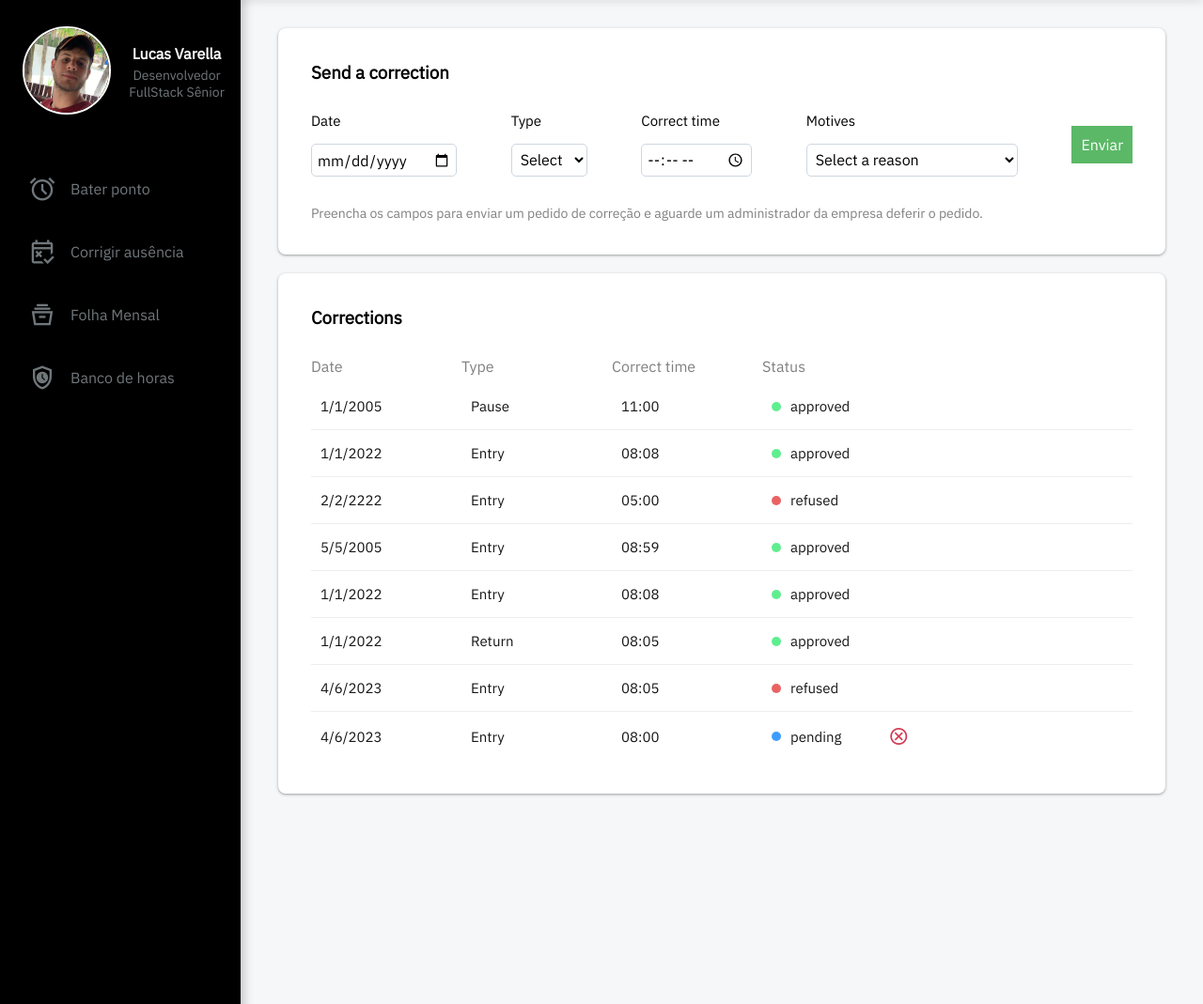
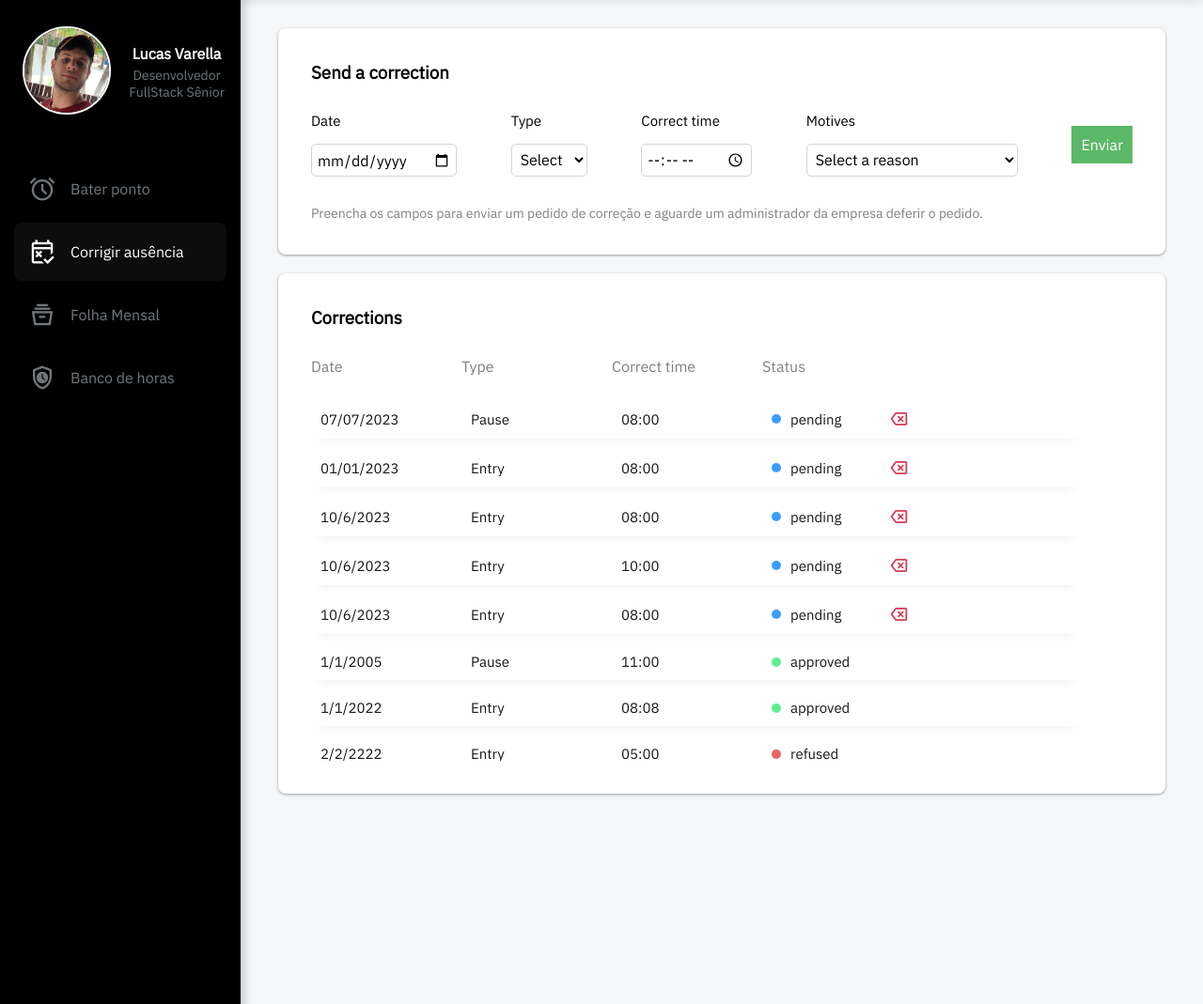
Before and after one commit to LucasVarella/PointSystem, a Django app: page /correction in a window 1280 px wide. Shown: the part 80-1149 px from the top of the page at 94% size. Run offline with Django 4.2, Linux system fonts and the light colour scheme; a user stored in the database is signed in; data comes from the database, SQL or seed files in the repository; both versions use the stored data as it was after the commit; some libraries are stand-ins or nearby versions.

Commit message:
editando corrections

```diff
--- a/myDjango/point/models.py
+++ b/myDjango/point/models.py
@@ -16,8 +16,8 @@ class Point(models.Model):
     )
 
     time = models.CharField(max_length=5, blank=False, default='99:99')
-    day = models.SmallIntegerField(blank=False, default=0)
-    month = models.SmallIntegerField(blank=False, default=0)
+    day = models.CharField(blank=False, default=0, max_length=2)
+    month = models.CharField(blank=False, default=0, max_length=2)
     year = models.CharField(max_length=4, blank =False, default='2023')
     user = models.ForeignKey(User, on_delete=models.CASCADE, blank=False, null=False)
     type = models.CharField(max_length=1, choices=TYPE_CHOICES, blank=False, null=False)
@@ -40,8 +40,8 @@ class Correction(models.Model):
     )
 
     time = models.CharField(max_length=5, blank=False, default='99:99')
-    day = models.SmallIntegerField(blank=False, default=0)
-    month = models.SmallIntegerField(blank=False, default=0)
+    day = models.CharField(blank=False, default="0", max_length=2)
+    month = models.CharField(blank=False, default="0", max_length=2)
     year = models.CharField(max_length=4, blank =False, default='2023')
     user = models.ForeignKey(User, on_delete=models.CASCADE, blank=False, null=False)
     type = models.CharField(max_length=1, choices=TYPE_CHOICES, blank=False, null=False)
--- a/myDjango/point/static/point/css/global.css
+++ b/myDjango/point/static/point/css/global.css
@@ -366,10 +366,11 @@ h2{
     overflow: scroll;
     overflow-x: hidden;
     display: flex;
-    flex-direction: column-reverse;
+    flex-direction: column;
 }
 
 .correction-item{
+    box-shadow: rgba(33, 35, 38, 0.1) 0px 10px 10px -10px;
     border-radius: 8px;
     background-color: white;
     margin: 5px 0px;
--- a/myDjango/point/templates/point/correction.html
+++ b/myDjango/point/templates/point/correction.html
@@ -52,7 +52,7 @@
                     <span>Status</span>
                 </div>
                 <div class="corrections-all-itens">
-                    {% for item in page %}
+                    {% for item in corrections %}
                         <div class="correction-item">
                             <span>{{item.day}}/{{item.month}}/{{item.year}}</span>
 
@@ -76,7 +76,7 @@
                                     {% if item.status == 'P' %}
                                         <div class="status-icon pending"></div>
                                         <span>pending</span>
-                                        <span id="btn-cancel" class="material-symbols-outlined">cancel</span>
+                                        <span id="btn-cancel" class="material-symbols-outlined">backspace</span>
                                     {% endif %}
                                     {% if item.status == 'A' %}
                                         <div class="status-icon approved"></div>
@@ -90,7 +90,7 @@
                                 </div>
 
                         </div>
-                        <hr>
+
                     {% endfor %}
                 <div>
             </div>
--- a/myDjango/point/views.py
+++ b/myDjango/point/views.py
@@ -138,9 +138,9 @@ def correction(request):
         return render(request, "point/login.html")
 
     if request.method == "GET":
-        page = Correction.objects.filter(user = request.user)
+        corrections = reversed(Correction.objects.filter(user = request.user))
 
-        return render(request, "point/correction.html", { "page": page})
+        return render(request, "point/correction.html", { "corrections": corrections, "page": "correction"})
 
     if request.method == "POST":
 
```
Also changed, not shown: myDjango/db.sqlite3, myDjango/point/migrations/0008_alter_correction_day_alter_correction_month_and_more.py (added).
